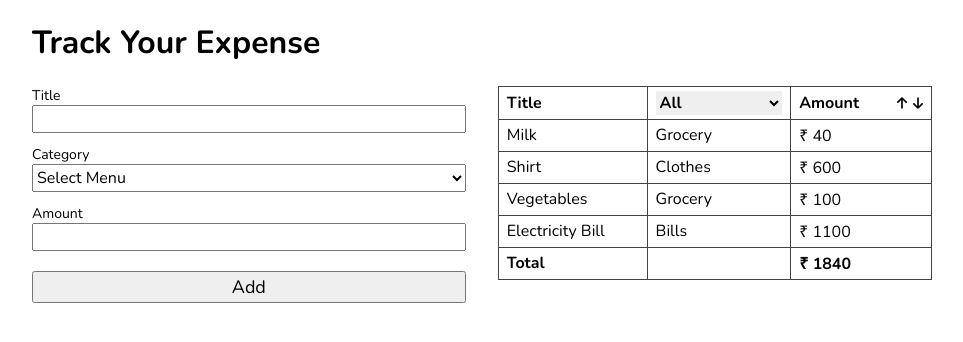
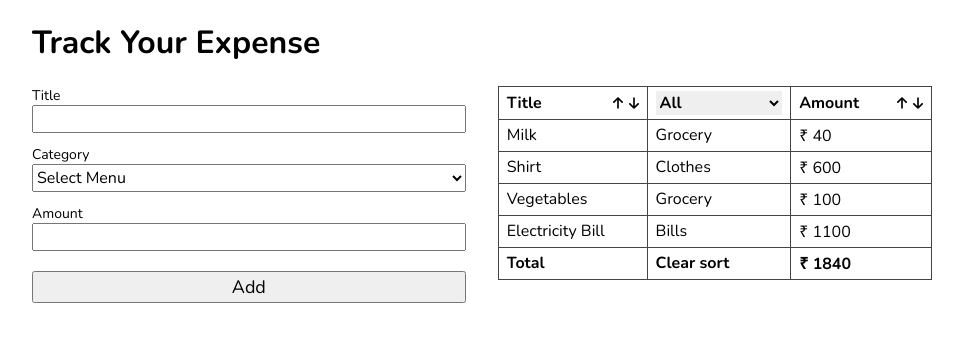
Before and after one commit to Avanish-Tiwari/Track-Expense, a React (Vite) app: page / in a window 1280 px wide. Shown: the top 342 px of the page, without its empty margins (158-1121 px from the left). Built offline with nearby package versions, Linux system fonts and the light colour scheme.

Commit message:
sorting functionality

```diff
--- a/src/App.css
+++ b/src/App.css
@@ -43,7 +43,13 @@
 .amount-column span {
     margin-right: 6px;
 }
+.title-column div {
+    display: flex;
+}
 
+.title-column span {
+    margin-right: 6px;
+}
 .arrow {
     transition: transform 0.2s ease-in-out;
     cursor: pointer;
@@ -126,6 +132,9 @@
     position: absolute;
     top: 100%;
 }
+.clear-sort{
+    cursor: pointer;
+}
 
 @media (max-width: 900px) {
     body {
--- a/src/components/ExpenseTable.jsx
+++ b/src/components/ExpenseTable.jsx
@@ -6,6 +6,7 @@
   const [result, setQuery] = useFilter(expenses, (data) => data.category)
   const [menuPosition, setMenuPosition] = useState({})
   const [rowID, setRowID] = useState("")
+  const [sortCallback,setSortCallback]=useState(()=>()=>{})
   const total = result.reduce((acc, current) => acc + parseInt(current.amount), 0)
   return (
     <>
@@ -19,10 +20,43 @@
         expense={expense}
         setEditRowID={setEditRowID}
       />
-      <table className="expense-table" onClick={() => setMenuPosition({})}>
+      <table className="expense-table" onClick={() => {
+        if(menuPosition.left){
+          setMenuPosition({})
+        }
+      }}>
         <thead>
           <tr>
-            <th>Title</th>
+            <th className="title-column">
+              <div>
+                <span>Title</span>
+                <svg
+                  xmlns="http://www.w3.org/2000/svg"
+                  width="10"
+                  viewBox="0 0 384 512"
+                  className="arrow up-arrow"
+                  onClick={()=>{
+                    setSortCallback(()=>(a, b) => a.title.localeCompare(b.title))
+                  }}
+                >
+                  <title>Ascending</title>
+                  <path d="M214.6 41.4c-12.5-12.5-32.8-12.5-45.3 0l-160 160c-12.5 12.5-12.5 32.8 0 45.3s32.8 12.5 45.3 0L160 141.2V448c0 17.7 14.3 32 32 32s32-14.3 32-32V141.2L329.4 246.6c12.5 12.5 32.8 12.5 45.3 0s12.5-32.8 0-45.3l-160-160z" />
+                </svg>
+                <svg
+                  xmlns="http://www.w3.org/2000/svg"
+                  width="10"
+                  viewBox="0 0 384 512"
+                  className="arrow down-arrow"
+                  onClick={()=>{
+                    setSortCallback(()=>(a, b) => b.title.localeCompare(a.title))
+                  }}
+                >
+                  <title>Descending</title>
+                  <path d="M169.4 470.6c12.5 12.5 32.8 12.5 45.3 0l160-160c12.5-12.5 12.5-32.8 0-45.3s-32.8-12.5-45.3 0L224 370.8 224 64c0-17.7-14.3-32-32-32s-32 14.3-32 32l0 306.7L54.6 265.4c-12.5-12.5-32.8-12.5-45.3 0s-12.5 32.8 0 45.3l160 160z" />
+                </svg>
+              </div>
+              </th>
+
             <th>
               <select
                 onChange={(e) => {
@@ -45,6 +79,9 @@
                   width="10"
                   viewBox="0 0 384 512"
                   className="arrow up-arrow"
+                  onClick={()=>{
+                    setSortCallback(()=>(a,b)=>a.amount-b.amount)
+                  }}
                 >
                   <title>Ascending</title>
                   <path d="M214.6 41.4c-12.5-12.5-32.8-12.5-45.3 0l-160 160c-12.5 12.5-12.5 32.8 0 45.3s32.8 12.5 45.3 0L160 141.2V448c0 17.7 14.3 32 32 32s32-14.3 32-32V141.2L329.4 246.6c12.5 12.5 32.8 12.5 45.3 0s12.5-32.8 0-45.3l-160-160z" />
@@ -54,6 +91,9 @@
                   width="10"
                   viewBox="0 0 384 512"
                   className="arrow down-arrow"
+                  onClick={()=>{
+                    setSortCallback(()=>(a,b)=>b.amount-a.amount)
+                  }}
                 >
                   <title>Descending</title>
                   <path d="M169.4 470.6c12.5 12.5 32.8 12.5 45.3 0l160-160c12.5-12.5 12.5-32.8 0-45.3s-32.8-12.5-45.3 0L224 370.8 224 64c0-17.7-14.3-32-32-32s-32 14.3-32 32l0 306.7L54.6 265.4c-12.5-12.5-32.8-12.5-45.3 0s-12.5 32.8 0 45.3l160 160z" />
@@ -63,7 +103,7 @@
           </tr>
         </thead>
         <tbody>
-          {result.map(({ id, title, category, amount }) => {
+          {result.sort(sortCallback).map(({ id, title, category, amount }) => {
             return (
               <tr
                 key={id}
@@ -81,7 +121,9 @@
           })}
           <tr>
             <th>Total</th>
-            <th></th>
+            <th className="clear-sort" onClick={()=>{
+              setSortCallback(()=>(a,b)=>{})
+            }}>Clear sort</th>
             <th>₹ {total}</th>
           </tr>
         </tbody>
```
